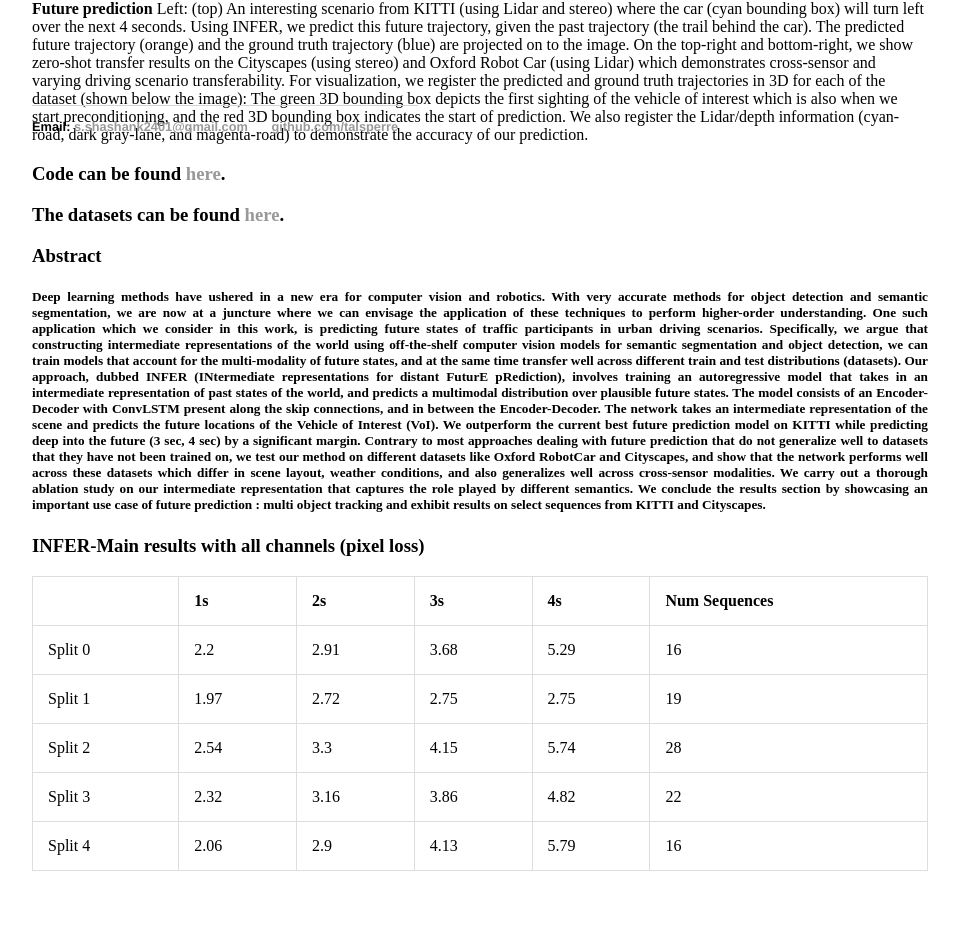
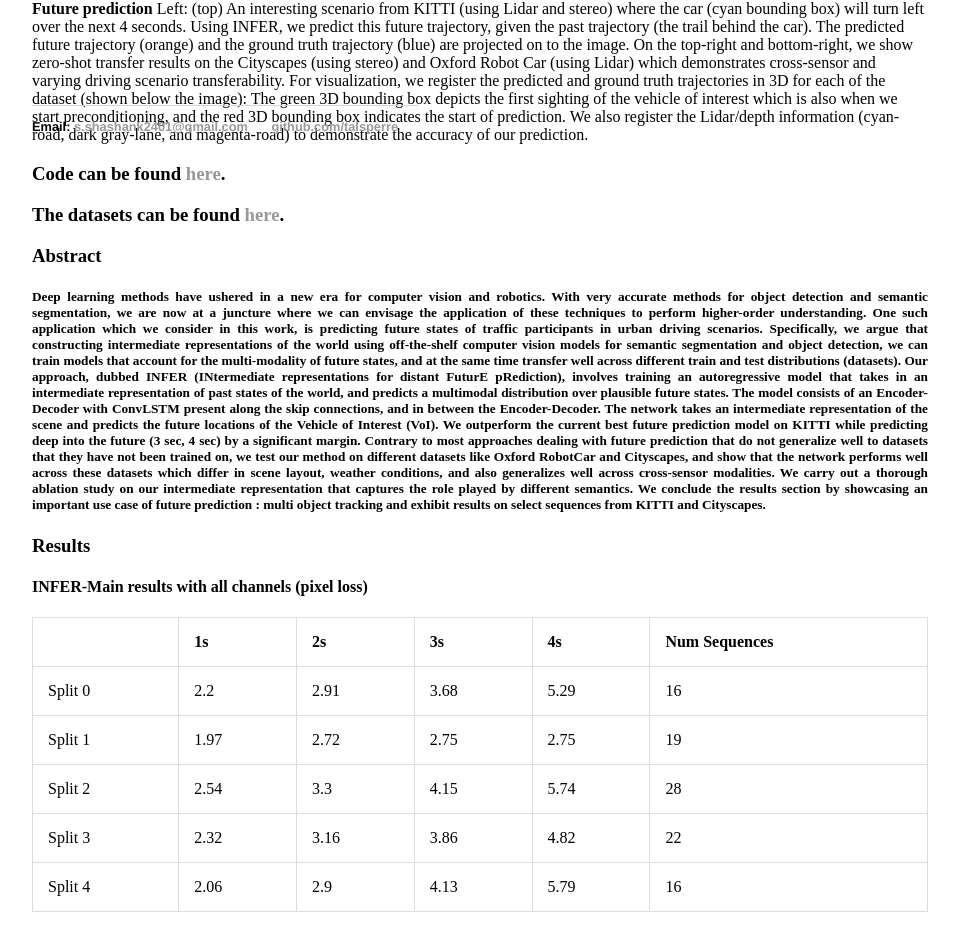
Before and after one commit to talsperre/talsperre.github.io, a Jekyll site: the page built from INFER/index.html, in a window 1280 px wide, cut to the strip 753-1743 px from the top of the page. Shown: the top 951 px of the strip, without its empty margins (160-1119 px from the left). Built offline with Jekyll 4.4.1, drawn with Linux system fonts in a browser that asks for light colours.

Commit message:
Edited index.html

```diff
--- a/INFER/index.html
+++ b/INFER/index.html
@@ -49,7 +49,8 @@ title: Shashank S
         </h5>
     </div>
     <div class="results">
-        <h3 style="font-weight: bold;">INFER-Main results with all channels (pixel loss)</h3>
+        <h3 style="font-weight: bold;">Results</h3>
+        <h4 style="font-weight: bold;">INFER-Main results with all channels (pixel loss)</h4>
         <span style="text-align: center;">
             <table>
                     <tr>
```
